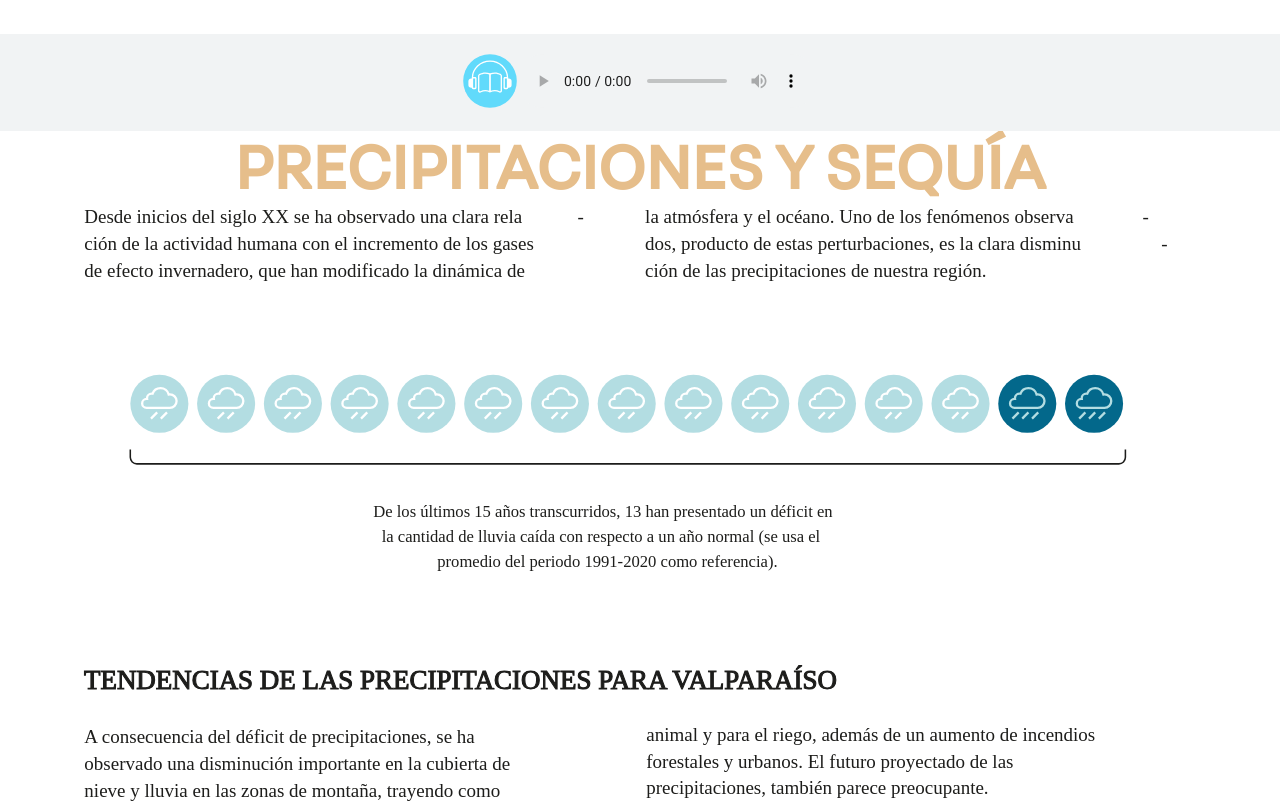
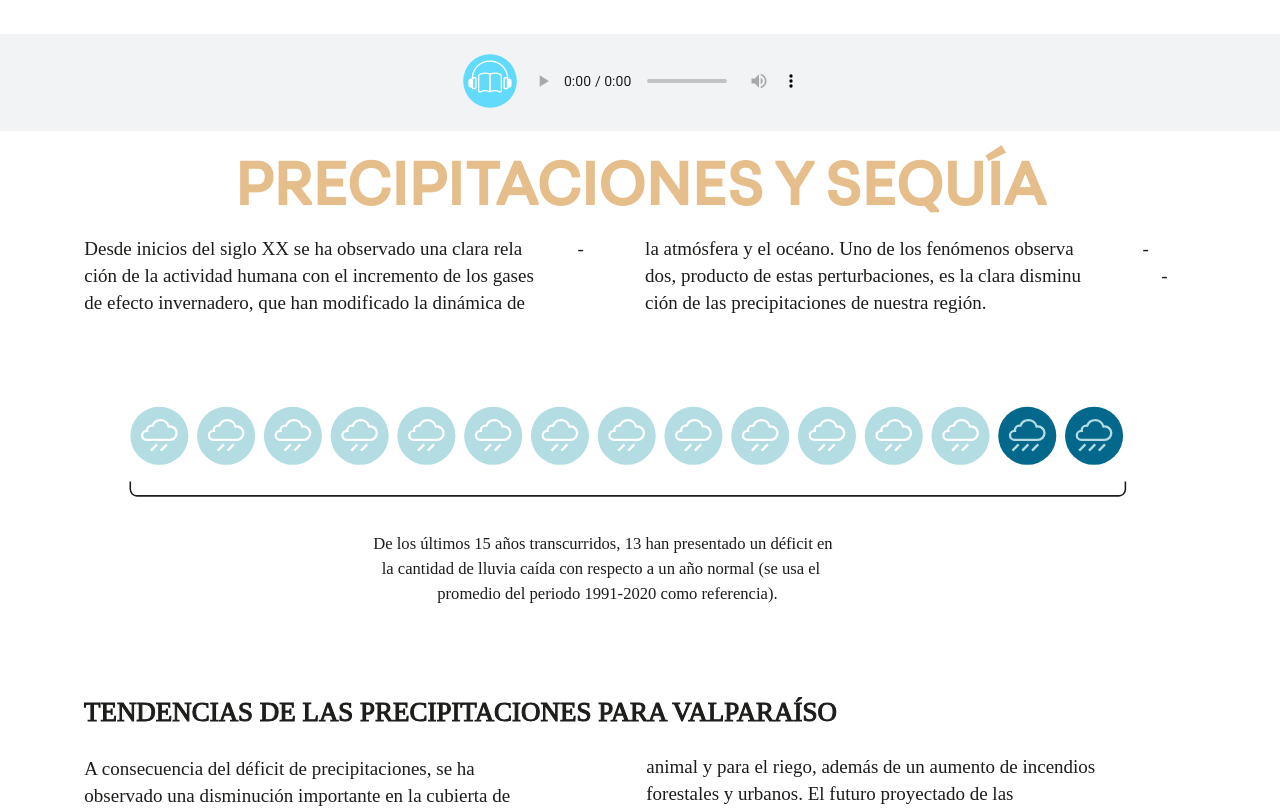
Before and after one commit to fabzl/testigosdehielo, a React (Create React App) app: page / in a window 1280 px wide. Shown: the part 9020-9828 px from the top of the page. Built offline with nearby package versions, Linux system fonts and the light colour scheme; a web font is replaced by a local one.

Commit message:
contect progresseing

```diff
--- a/src/components/App/App.scss
+++ b/src/components/App/App.scss
@@ -8,7 +8,7 @@
 }
 
 .big-foto {
-  margin: 0 auto;
+  margin: 2vh auto;
   width: 80%;
   position: relative;
   display: flex;
@@ -361,11 +361,10 @@ p {
 .big-title {
   font-size: 4rem;
   font-family: 'Fabriga', sans-serif;
-  margin: auto;
+  margin: 2vh auto;
   width: 100%;
   text-align: center;
 }
-
 
 .lockupText {
 
```
